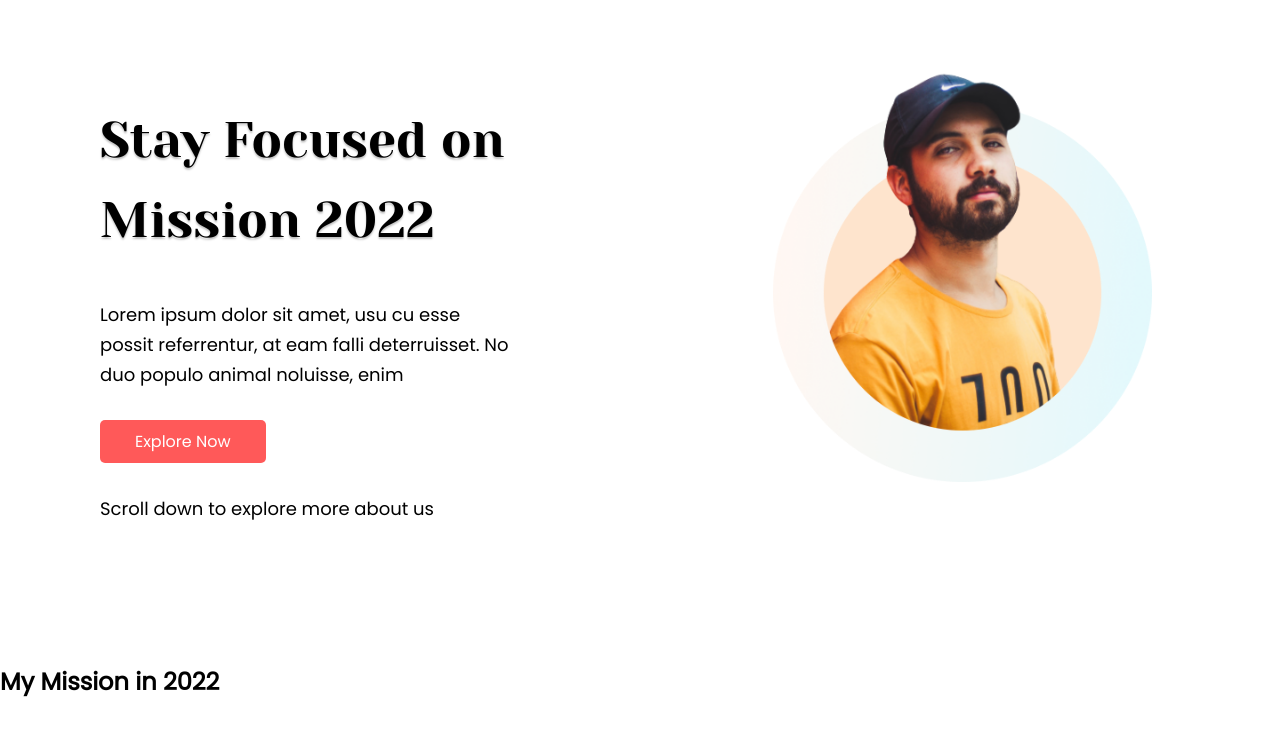
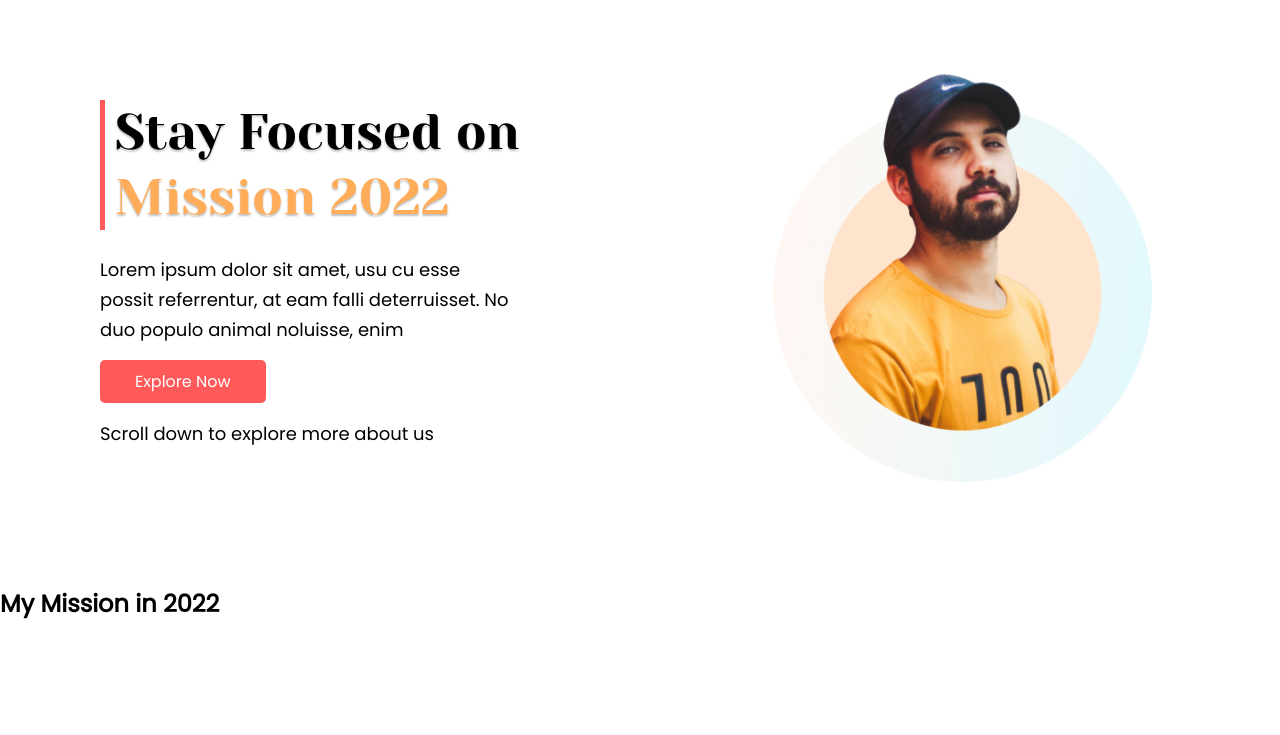
Before and after one commit to aliftamim/mission-2022, a plain HTML site: page index.html in a window 1280 px wide. Shown: the top 735 px of the page. Drawn offline with Linux system fonts and the light colour scheme.

Commit message:
header area edit

```diff
--- a/index.html
+++ b/index.html
@@ -14,10 +14,7 @@
     <!-- Header Section -->
     <section class="header-area flex">
         <div class="header-area-left">
-            <div>
-                <h1>Stay Focused on</h1>
-                <h1>Mission 2022</h1>
-            </div>
+            <h1>Stay Focused on <span class="heightlight-color">Mission 2022</span></h1>
             <p>Lorem ipsum dolor sit amet, usu cu esse possit referrentur, at eam falli deterruisset. No duo populo animal noluisse, enim</p>
             <a href="#" class="button">Explore Now</a>
             <p>Scroll down to explore more about us</p>
--- a/style.css
+++ b/style.css
@@ -60,14 +60,21 @@ section{
     font-size: 50px;
     font-style: normal;
     font-weight: 400;
-    line-height: 80px;
+    line-height: 65px;
     letter-spacing: 0px;
     text-align: left;
     text-shadow: 0px 2px 2px #00000040;
+    border-left: 5px solid #FF5959;
+    padding-left: 10px;
+}
+
+.heightlight-color{
+    color: #FFAD5A;
+    ;
 }
 
 .header-area p{
-    margin: 40px 10px 40px 0px;
+    margin: 25px 10px 25px 0px;
 }
 
 .header-area img{
```
